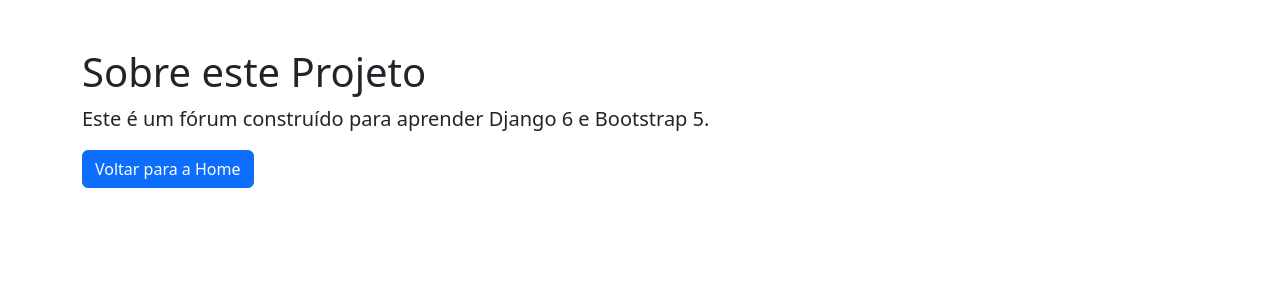
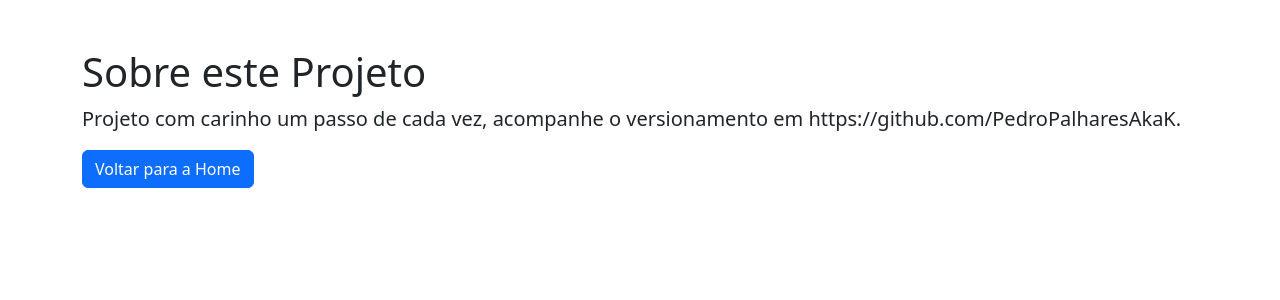
Before and after one commit to PedroPalharesAkaK/Django_Project, a Django app: page /about/ in a window 1280 px wide. Shown: the top 300 px of the page. Run offline with Django 5.2, Linux system fonts and the light colour scheme; some libraries are stand-ins or nearby versions.

Commit message:
adicionado botao em home que leva para pagina sobre, muito a se aprender sobre HTML ainda. 1.1.1

```diff
--- a/templates/about.html
+++ b/templates/about.html
@@ -8,7 +8,7 @@
 <body>
     <div class="container mt-5">
         <h1>Sobre este Projeto</h1>
-        <p class="lead">Este é um fórum construído para aprender Django 6 e Bootstrap 5.</p>
+        <p class="lead">Projeto com carinho um passo de cada vez, acompanhe o versionamento em https://github.com/PedroPalharesAkaK.</p>
         <a href="{% url 'home' %}" class="btn btn-primary">Voltar para a Home</a>
     </div>
 </body>
--- a/templates/home.html
+++ b/templates/home.html
@@ -1,5 +1,6 @@
 {% load static %}
 <!DOCTYPE html>
+
 <html lang="pt-br">
 <head>
     <meta charset="UTF-8">
@@ -21,6 +22,7 @@
                 <li class="breadcrumb-item active" aria-current="page">Boards</li>
             </ol>
         </nav>
+        <a href="{% url 'about' %}" class="btn btn-info mb-3">Sobre o Projeto</a>
 
         <div class="table-responsive">
             <table class="table border">
```
